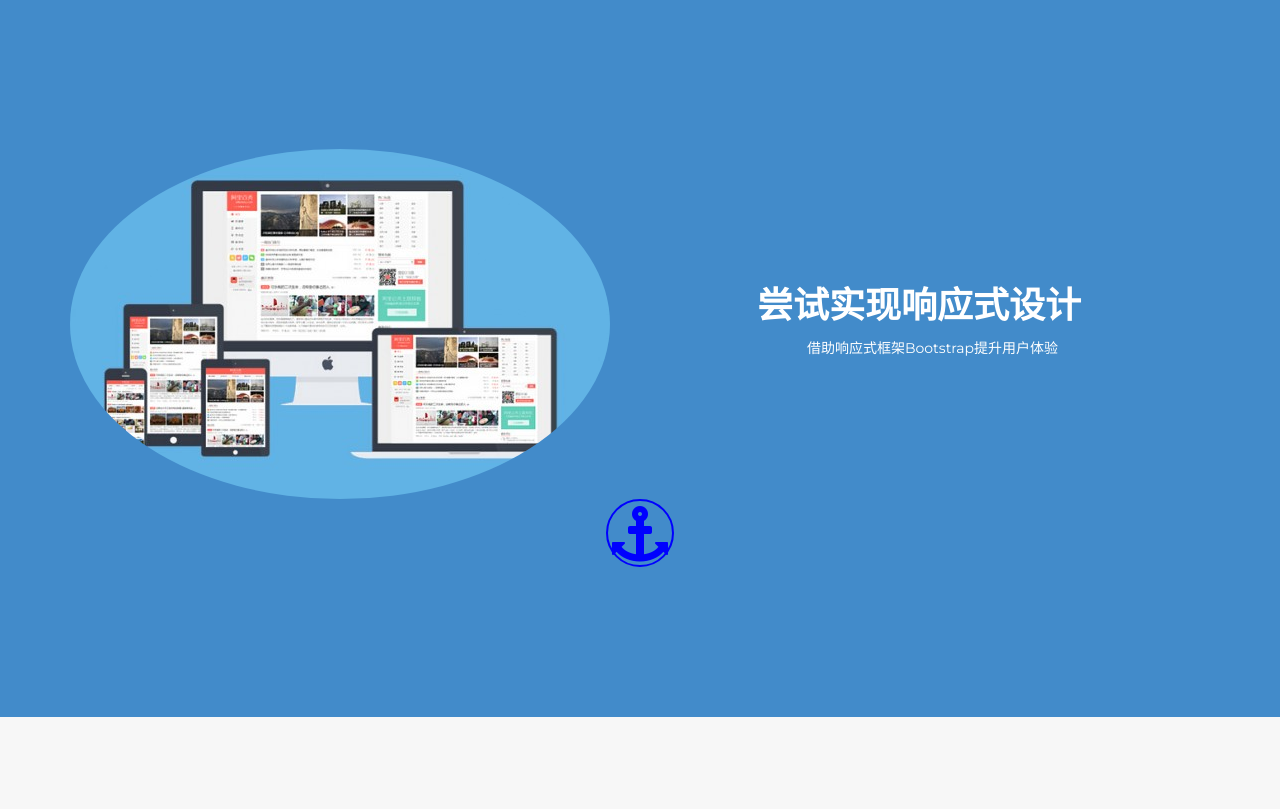
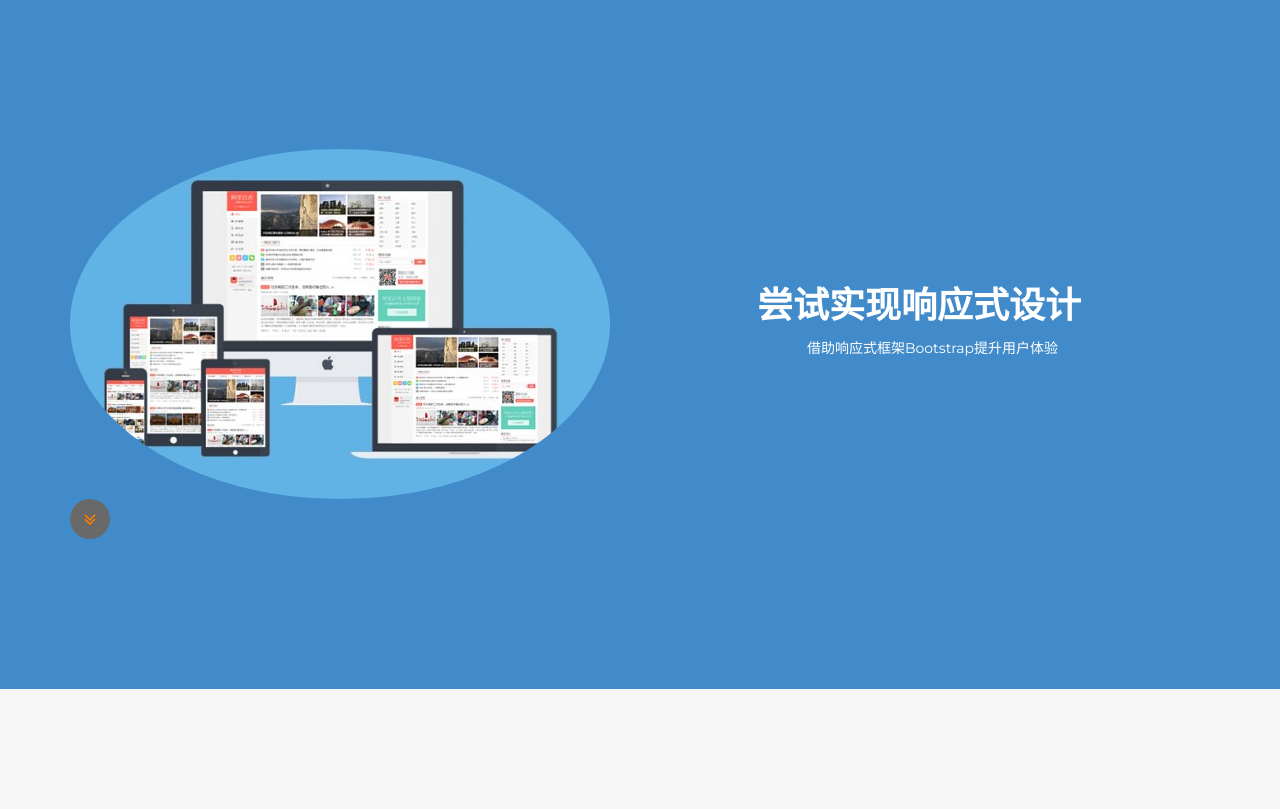
Before and after one commit to yuzeshan/MyPersonalSite, a Django app: page / in a window 1280 px wide. Shown: the part 646-1455 px from the top of the page. Run offline with Django 3.2, Linux system fonts and the light colour scheme; some libraries are stand-ins or nearby versions; some web fonts are replaced.

Commit message:
home修改

```diff
--- a/manager/static/home/css/agency.css
+++ b/manager/static/home/css/agency.css
@@ -341,6 +341,25 @@ section {
 }
 #responsive h1,#responsive p{
     font-family: Montserrat,"Helvetica Neue",Helvetica,Arial,sans-serif;
+}
+#responsive .double-portfolio a{
+    display: block;
+    width: 40px;
+    height: 40px;
+    border-radius: 100%;
+    font-size: 20px;
+    line-height: 40px;
+    outline: 0;
+    color: #FF7E00;
+    background-color: #696969;
+    -webkit-transition: all .3s;
+    -moz-transition: all .3s;
+    transition: all .3s;
+}
+#responsive .double-portfolio a:hover,
+#responsive .double-portfolio a:focus,
+#responsive .double-portfolio a:active {
+    background-color: #fed136;
 }
 #portfolio .portfolio-item {
     right: 0;
--- a/templates/home.html
+++ b/templates/home.html
@@ -105,13 +105,10 @@
 
 
             </div>
-            <div class="row">
+            <div class="row double-portfolio">
                 <div class="col-lg-12 text-center">
-                    <a class="page-scroll" href="#portfolio" style="display: inline-block;
-                        width: 68px;
-                        height: 68px;
-                        border-radius: 100%;border: 2px solid blue;">
-                        <i class="fa fa-anchor fa-4x" style="line-height: 68px;color: blue;"></i>
+                    <a class="page-scroll" href="#portfolio">
+                        <i class="fa fa-angle-double-down"></i>
                     </a>
                 </div>
             </div>
```
